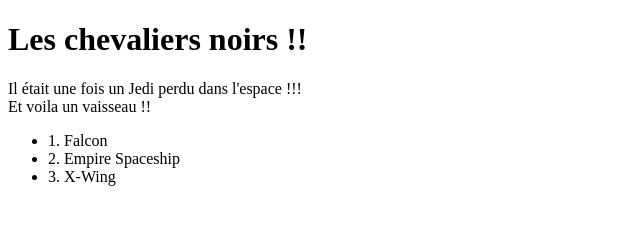
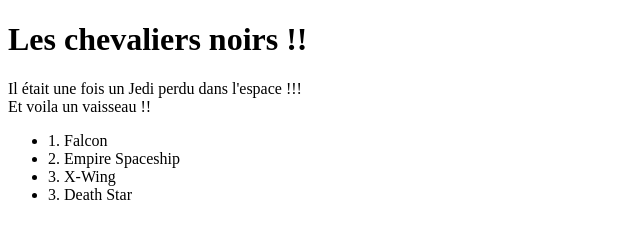
Before and after one commit to jcp31/formation-git-mastering-discover-github, a plain HTML site: page index.html in a window 1280 px wide. Shown: the whole page, without its empty margins (0-640 px from the left). Drawn offline with Linux system fonts and the light colour scheme.

Commit message:
feat: adding a fourth vessel

```diff
--- a/index.html
+++ b/index.html
@@ -19,6 +19,7 @@
         <li>1. Falcon</li>
         <li>2. Empire Spaceship</li>
         <li>3. X-Wing</li>
+        <li>3. Death Star</li>
     </ul>
 </body>
 </html>
```
